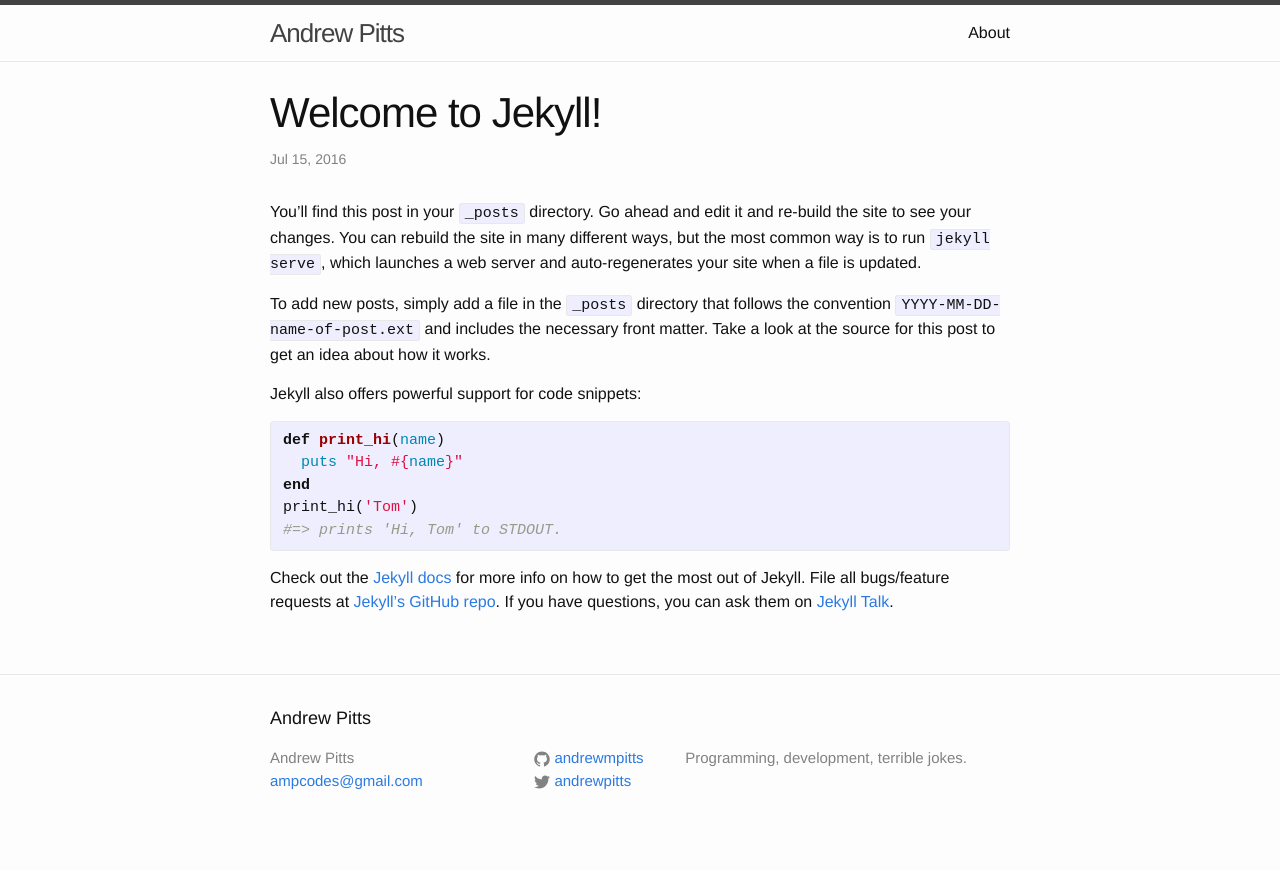
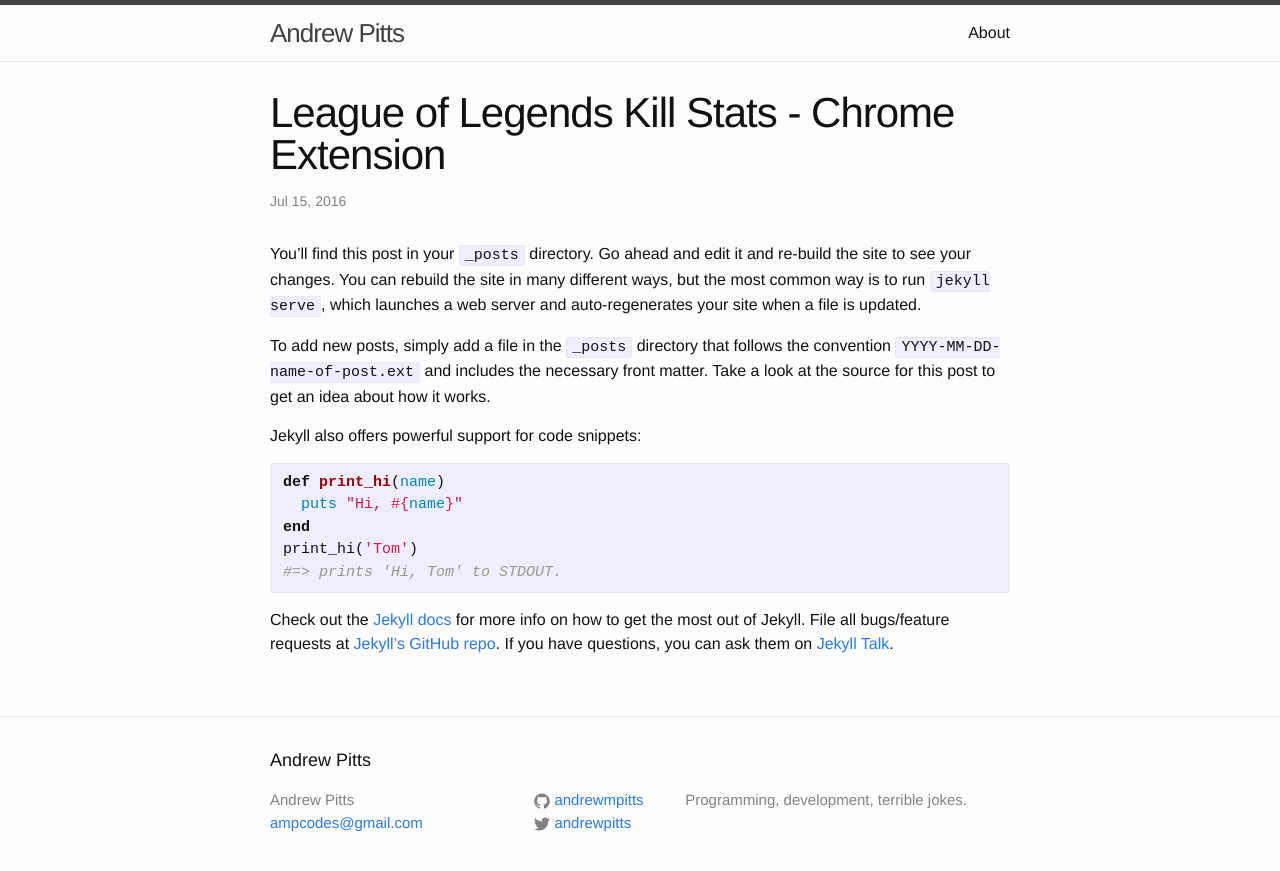
Before and after one commit to andrewmpitts/andrewmpitts.github.io, a Jekyll site: the page built from _posts/2016-07-14-Intro.markdown, in a window 1280 px wide. Shown: the top 871 px of the page. Built offline with Jekyll 4.4.1, drawn with Linux system fonts in a browser that asks for light colours.

Commit message:
Post 1 Draft

```diff
--- a/_posts/2016-07-14-welcome-to-jekyll.markdown
+++ b/_posts/2016-07-14-Intro.markdown
@@ -1,6 +1,6 @@
 ---
 layout: post
-title:  "Welcome to Jekyll!"
+title:  "League of Legends Kill Stats - Chrome Extension"
 date:   2016-07-14 21:22:56 -0400
 categories: jekyll update
 ---
```
